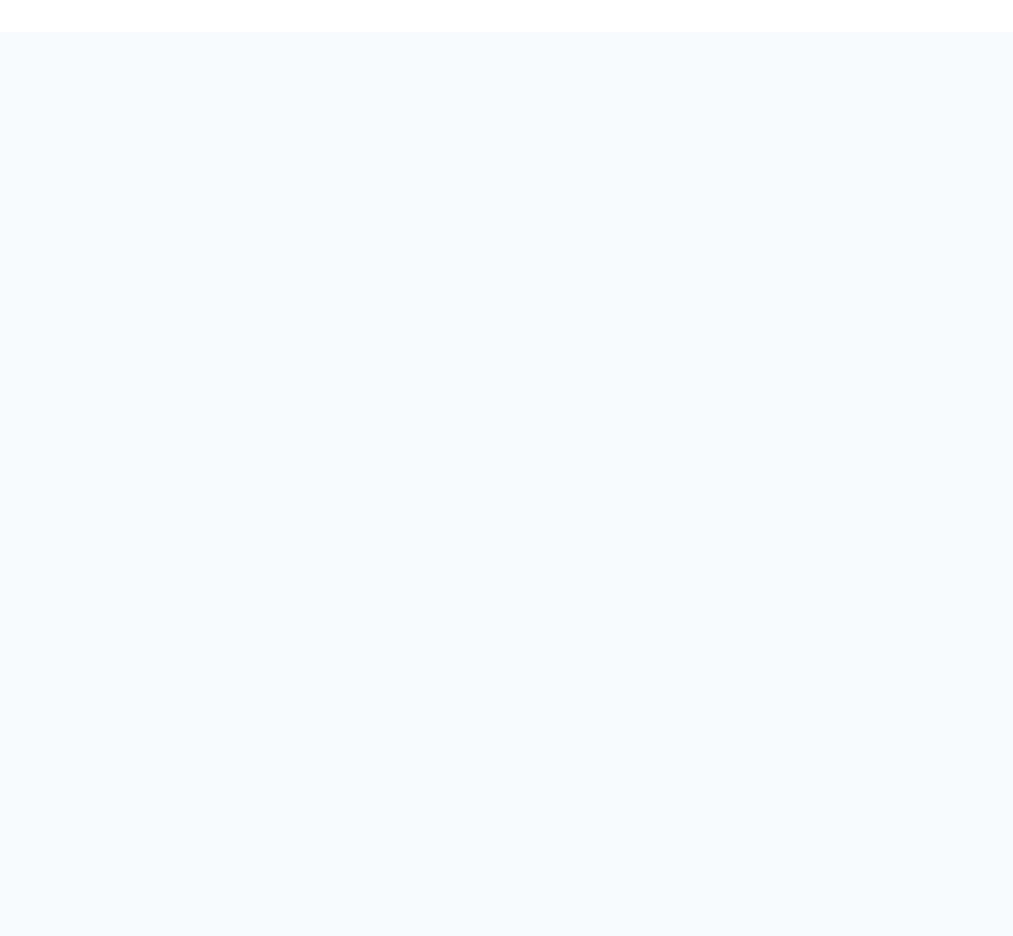
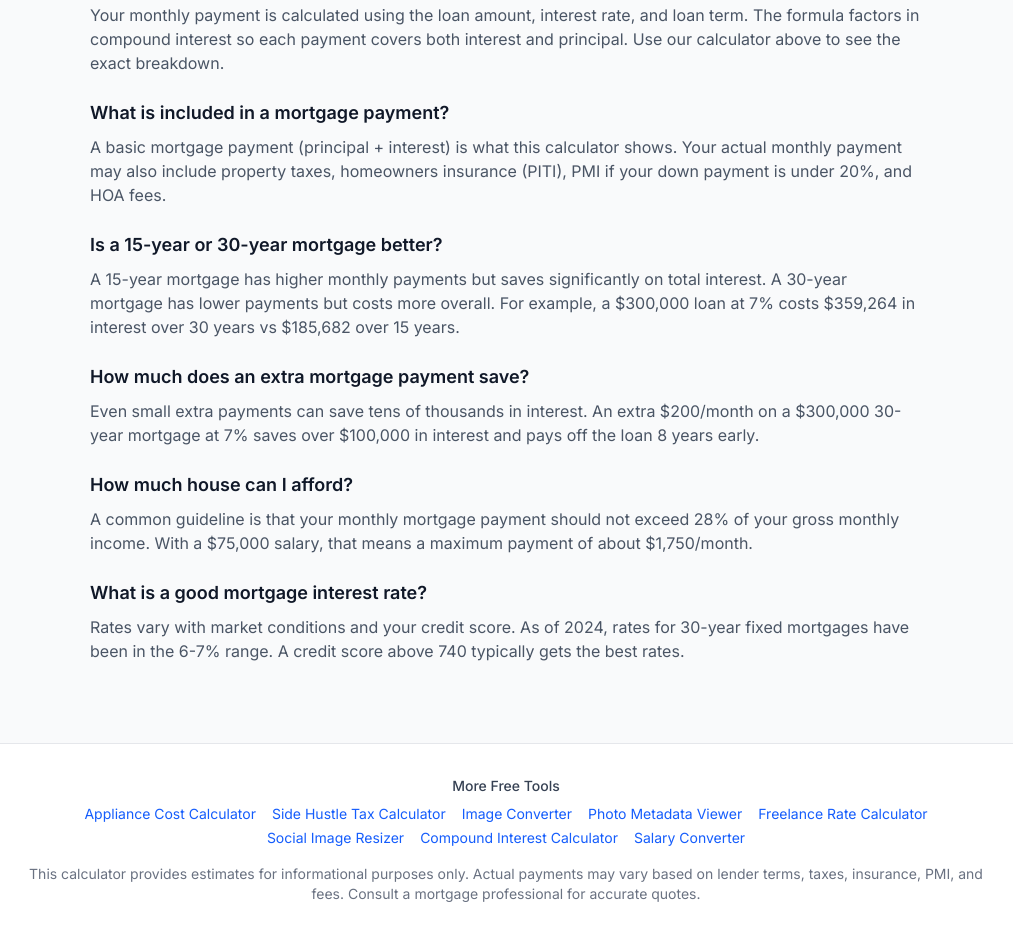
Before and after one commit to pondsoftware/mortgage-calculator, a Next.js app: page / in a window 1280 px wide. Shown: the part 1082-2018 px from the top of the page, without its empty margins (134-1147 px from the left). Before the commit the page ends 1114 px from the top, so only its background shows below. Built offline with nearby package versions, Linux system fonts and the light colour scheme.

Commit message:
Add FAQ, JSON-LD schema, and cross-site footer links

```diff
--- a/src/app/layout.tsx
+++ b/src/app/layout.tsx
@@ -44,6 +44,19 @@ export default function RootLayout({
         <main className="flex-1">{children}</main>
         <footer className="bg-white border-t border-gray-200 mt-12">
           <div className="max-w-5xl mx-auto px-4 py-8 sm:px-6 lg:px-8">
+            <div className="mb-4">
+              <p className="text-sm font-medium text-gray-700 text-center mb-2">More Free Tools</p>
+              <div className="flex flex-wrap justify-center gap-x-4 gap-y-1 text-sm">
+                <a href="https://appliancecostcalculator.net" className="text-blue-600 hover:underline">Appliance Cost Calculator</a>
+                <a href="https://sidehustletaxcalculator.net" className="text-blue-600 hover:underline">Side Hustle Tax Calculator</a>
+                <a href="https://imageconverters.net" className="text-blue-600 hover:underline">Image Converter</a>
+                <a href="https://photometadata.net" className="text-blue-600 hover:underline">Photo Metadata Viewer</a>
+                <a href="https://freelancerates.net" className="text-blue-600 hover:underline">Freelance Rate Calculator</a>
+                <a href="https://imageresizers.net" className="text-blue-600 hover:underline">Social Image Resizer</a>
+                <a href="https://compoundinterestcalc.app" className="text-blue-600 hover:underline">Compound Interest Calculator</a>
+                <a href="https://salaryconverter.net" className="text-blue-600 hover:underline">Salary Converter</a>
+              </div>
+            </div>
             <p className="text-sm text-gray-500 text-center">
               This calculator provides estimates for informational purposes
               only. Actual payments may vary based on lender terms, taxes,
--- a/src/app/page.tsx
+++ b/src/app/page.tsx
@@ -1,7 +1,35 @@
 import MortgageCalculator from "@/components/MortgageCalculator";
 
 export default function Home() {
+  const faqs = [
+    {
+      question: "How is a monthly mortgage payment calculated?",
+      answer: "Your monthly payment is calculated using the loan amount, interest rate, and loan term. The formula factors in compound interest so each payment covers both interest and principal. Use our calculator above to see the exact breakdown."
+    },
+    {
+      question: "What is included in a mortgage payment?",
+      answer: "A basic mortgage payment (principal + interest) is what this calculator shows. Your actual monthly payment may also include property taxes, homeowners insurance (PITI), PMI if your down payment is under 20%, and HOA fees."
+    },
+    {
+      question: "Is a 15-year or 30-year mortgage better?",
+      answer: "A 15-year mortgage has higher monthly payments but saves significantly on total interest. A 30-year mortgage has lower payments but costs more overall. For example, a $300,000 loan at 7% costs $359,264 in interest over 30 years vs $185,682 over 15 years."
+    },
+    {
+      question: "How much does an extra mortgage payment save?",
+      answer: "Even small extra payments can save tens of thousands in interest. An extra $200/month on a $300,000 30-year mortgage at 7% saves over $100,000 in interest and pays off the loan 8 years early."
+    },
+    {
+      question: "How much house can I afford?",
+      answer: "A common guideline is that your monthly mortgage payment should not exceed 28% of your gross monthly income. With a $75,000 salary, that means a maximum payment of about $1,750/month."
+    },
+    {
+      question: "What is a good mortgage interest rate?",
+      answer: "Rates vary with market conditions and your credit score. As of 2024, rates for 30-year fixed mortgages have been in the 6-7% range. A credit score above 740 typically gets the best rates."
+    }
+  ];
+
   return (
+    <>
       <div className="max-w-5xl mx-auto px-4 py-8 sm:px-6 lg:px-8">
         <div className="mb-10">
           <h1 className="text-3xl sm:text-4xl font-bold text-gray-900 mb-4">
@@ -15,5 +43,33 @@ export default function Home() {
 
         <MortgageCalculator />
       </div>
+
+      <section className="max-w-4xl mx-auto px-4 py-8 sm:px-6 lg:px-8">
+        <h2 className="text-2xl font-bold text-gray-900 mb-6">Frequently Asked Questions</h2>
+        <div className="space-y-6">
+          {faqs.map((faq, index) => (
+            <div key={index}>
+              <h3 className="text-lg font-semibold text-gray-900 mb-2">{faq.question}</h3>
+              <p className="text-gray-600">{faq.answer}</p>
+            </div>
+          ))}
+        </div>
+      </section>
+
+      <script
+        type="application/ld+json"
+        dangerouslySetInnerHTML={{
+          __html: JSON.stringify({
+            "@context": "https://schema.org",
+            "@type": "FAQPage",
+            "mainEntity": faqs.map(faq => ({
+              "@type": "Question",
+              "name": faq.question,
+              "acceptedAnswer": { "@type": "Answer", "text": faq.answer }
+            }))
+          })
+        }}
+      />
+    </>
   );
 }
```
Lines whose indentation alone changed are shown as unchanged.
